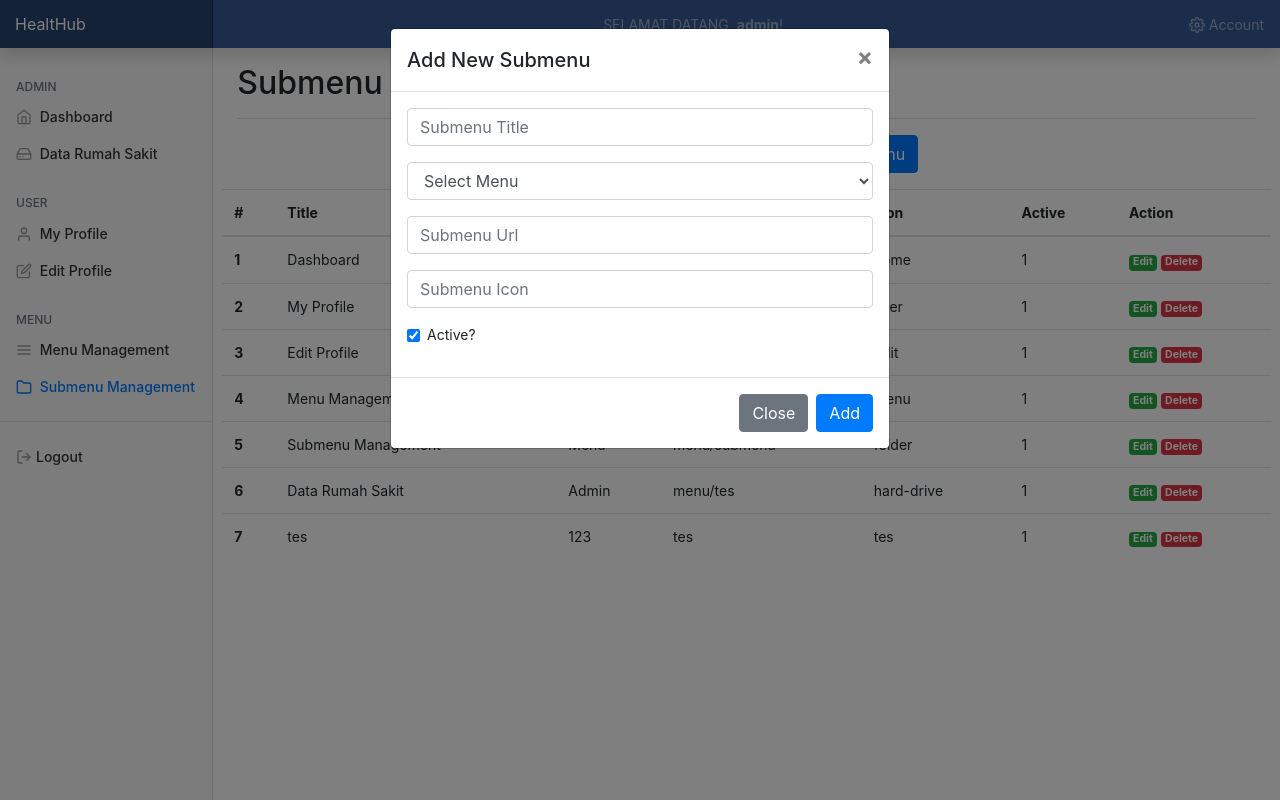
After one commit to raihanns/Tubes, a CodeIgniter app: page /tubesWEBPRO/menu/submenu in a window 1280 px wide, after a click on "Add New Submenu". The commit adds this page. Run offline with CodeIgniter, Linux system fonts and the light colour scheme; a user stored in the database is signed in; data comes from the database, SQL or seed files in the repository; both versions use the stored data as it was after the commit; some libraries are stand-ins or nearby versions.

Commit message:
Menu Management (database update)

```diff
--- a/application/config/autoload.php
+++ b/application/config/autoload.php
@@ -1,5 +1,5 @@
 <?php
-defined('BASEPATH') OR exit('No direct script access allowed');
+defined('BASEPATH') or exit('No direct script access allowed');
 
 /*
 | -------------------------------------------------------------------
@@ -58,7 +58,7 @@ $autoload['packages'] = array();
 |
 |	$autoload['libraries'] = array('user_agent' => 'ua');
 */
-$autoload['libraries'] = array('database', 'email', 'session');
+$autoload['libraries'] = array('database', 'email', 'session', 'form_validation');
 
 /*
 | -------------------------------------------------------------------
--- /dev/null
+++ b/application/controllers/Menu.php
@@ -0,0 +1,61 @@
+<?php
+defined('BASEPATH') or exit('No direct script access allowed');
+
+class Menu extends CI_Controller
+{
+    public function index()
+    {
+        $data['user'] = $this->db->get_where('user', ['email' => $this->session->userdata('email')])->row_array();
+        $data['title'] = 'Menu Management';
+
+        //model
+        $data['menu'] = $this->db->get('user_menu')->result_array();
+
+        $this->form_validation->set_rules('menu', 'Menu', 'required');
+
+
+        if ($this->form_validation->run() == false) {
+            $this->load->view('templates/header', $data);
+            $this->load->view('templates/sidebar');
+            $this->load->view('menu/index', $data);
+            $this->load->view('templates/footer');
+        } else {
+            $this->db->insert('user_menu', ['menu' => $this->input->post('menu')]);
+            $this->session->set_flashdata('message', '<div class="alert alert-success" role="alert">Menu berhasil ditambah!</div>');
+            redirect('menu');
+        }
+    }
+
+    public function submenu()
+    {
+        $data['user'] = $this->db->get_where('user', ['email' => $this->session->userdata('email')])->row_array();
+        $data['title'] = 'Submenu Management';
+        $this->load->model('M_Menu');
+
+        $data['menu'] = $this->db->get('user_menu')->result_array();
+        $data['subMenu'] = $this->M_Menu->getSubMenu();
+
+        $this->form_validation->set_rules('title', 'Title', 'required');
+        $this->form_validation->set_rules('menu_id', 'Menu', 'required');
+        $this->form_validation->set_rules('url', 'URL', 'required');
+        $this->form_validation->set_rules('icon', 'icon', 'required');
+
+        if ($this->form_validation->run() == false) {
+            $this->load->view('templates/header', $data);
+            $this->load->view('templates/sidebar');
+            $this->load->view('menu/submenu', $data);
+            $this->load->view('templates/footer');
+        } else {
+            $data = [
+                'title' => $this->input->post('title'),
+                'menu_id' => $this->input->post('menu_id'),
+                'url' => $this->input->post('url'),
+                'icon' => $this->input->post('icon'),
+                'is_active' => $this->input->post('is_active')
+            ];
+            $this->db->insert('user_sub_menu', $data);
+            $this->session->set_flashdata('message', '<div class="alert alert-success" role="alert">Submenu berhasil ditambah!</div>');
+            redirect('menu/submenu');
+        }
+    }
+}
--- /dev/null
+++ b/application/models/M_Menu.php
@@ -0,0 +1,18 @@
+<?php
+defined('BASEPATH') or exit('No direct script access allowed');
+
+
+class M_Menu extends CI_Model
+{
+    public function getSubMenu()
+    {
+
+        $query = "SELECT `user_sub_menu`.*, `user_menu`.`menu`
+                FROM `user_sub_menu` JOIN `user_menu`
+                ON `user_sub_menu`.`menu_id` = `user_menu`.`id`
+
+        ";
+
+        return $this->db->query($query)->result_array();
+    }
+}
--- a/application/views/admin/index.php
+++ b/application/views/admin/index.php
@@ -1,5 +1,5 @@
 <main role="main" class="col-md-9 ml-sm-auto col-lg-10 px-4">
     <div class="d-flex justify-content-between flex-wrap flex-md-nowrap align-items-center pt-3 pb-2 mb-3 border-bottom">
-        <h1 class="h2">Dashboard Admin</h1>
+        <h1 class="h2"><?= $title; ?></h1>
     </div>
 </main>
--- /dev/null
+++ b/application/views/menu/submenu.php
@@ -0,0 +1,109 @@
+<main role="main" class="col-md-9 ml-sm-auto col-lg-10 px-4">
+    <div class="d-flex justify-content-between flex-wrap flex-md-nowrap align-items-center pt-3 pb-2 mb-3 border-bottom">
+        <h1 class="h2"><?= $title; ?></h1>
+    </div>
+
+
+
+    <div class="row">
+        <div class="col-lg-6">
+
+            <?php if (validation_errors()) : ?>
+                <div class="alert alert-danger" role="alert">
+                    <?= validation_errors(); ?>
+                <?php endif; ?>
+                </div>
+
+
+                <?= $this->session->flashdata('message'); ?>
+                <a href="" class="btn btn-primary mb-3" data-toggle="modal" data-target="#newSubMenuModal">Add New Submenu</a>
+                <table class="table table-hover">
+                    <thead>
+                        <tr>
+                            <th scope="col">#</th>
+                            <th scope="col">Title</th>
+                            <th scope="col">Menu</th>
+                            <th scope="col">Url</th>
+                            <th scope="col">Icon</th>
+                            <th scope="col">Active</th>
+                            <th scope="col">Action</th>
+                        </tr>
+                    </thead>
+                    <tbody>
+                        <?php $i = 1; ?>
+                        <?php foreach ($subMenu as $sm) :  ?>
+                            <tr>
+                                <th scope="row"><?= $i ?></th>
+                                <td><?= $sm['title']; ?></td>
+                                <td><?= $sm['menu']; ?></td>
+                                <td><?= $sm['url']; ?></td>
+                                <td><?= $sm['icon']; ?></td>
+                                <td><?= $sm['is_active']; ?></td>
+                                <td>
+                                    <a href="" class="badge badge-success">Edit</a>
+                                    <a href="" class="badge badge-danger">Delete</a>
+                                </td>
+                            </tr>
+                            <?php $i++; ?>
+                        <?php endforeach; ?>
+                    </tbody>
+                </table>
+        </div>
+    </div>
+
+
+
+    <!-- Modal -->
+    <div class="modal fade" id="newSubMenuModal" tabindex="-1" role="dialog" aria-labelledby="newSubMenuModalLabel" aria-hidden="true">
+        <div class="modal-dialog" role="document">
+            <div class="modal-content">
+                <div class="modal-header">
+                    <h5 class="modal-title" id="newSubMenuModalLabel">Add New Submenu</h5>
+                    <button type="button" class="close" data-dismiss="modal" aria-label="Close">
+                        <span aria-hidden="true">&times;</span>
+                    </button>
+                </div>
+                <form action="<?= base_url('menu/submenu') ?>" method="POST">
+                    <div class="modal-body">
+                        <div class="form-group">
+                            <input type="text" class="form-control" id="title" name="title" placeholder="Submenu Title">
+                        </div>
+                        <div class="form-group">
+                            <select name="menu_id" id="menu_id" class="form-control">
+                                <option value="">Select Menu</option>
+                                <?php foreach ($menu as $m) : ?>
+                                    <option value="<?= $m['id']; ?>"><?= $m['menu']; ?></option>
+                                <?php endforeach; ?>
+                            </select>
+                        </div>
+                        <div class="form-group">
+                            <input type="text" class="form-control" id="url" name="url" placeholder="Submenu Url">
+                        </div>
+                        <div class="form-group">
+                            <input type="text" class="form-control" id="icon" name="icon" placeholder="Submenu Icon">
+                        </div>
+                        <div class="form-group">
+                            <div class="form-check">
+                                <input class="form-check-input" type="checkbox" value="1" name="is_active" id="is_active" checked>
+                                <label class="form-check-label" for="is_active">
+                                    Active?
+                                </label>
+                            </div>
+                        </div>
+                    </div>
+
+                    <div class="modal-footer">
+                        <button type="button" class="btn btn-secondary" data-dismiss="modal">Close</button>
+                        <button type="submit" class="btn btn-primary">Add</button>
+                    </div>
+                </form>
+
+            </div>
+        </div>
+    </div>
+
+
+
+
+
+</main>
--- a/application/views/templates/footer.php
+++ b/application/views/templates/footer.php
@@ -20,10 +20,7 @@
 		}
 	</style>
 
-	</head>
-
-	<body>
-		<footer class="page-footer">
+	<!-- <footer class="page-footer">
 		<div class="container-fluid">
 			<div class="row">
 				<div class="col">
@@ -35,12 +32,11 @@
 					<h5 style="text-align: center; padding-bottom:30px;">© 2020 Copyright: HealtHub IF42-01</h5>
 				</div>
 				<div class="col">
-						<!-- Links -->
 				</div>
 			</div>
 		</div>
 
-		</footer>
+	</footer> -->
 
 
 	</body>
--- a/application/views/templates/sidebar.php
+++ b/application/views/templates/sidebar.php
@@ -33,13 +33,18 @@
                                 ";
                     $subMenu = $this->db->query($querySubMenu)->result_array();
                     ?>
+
                     <ul class="nav flex-column">
                         <?php foreach ($subMenu as $sm) : ?>
                             <li class="nav-item">
-                                <a class="nav-link" href="<?= base_url($sm['url']); ?>">
-                                    <span data-feather="<?= $sm['icon']; ?>"></span>
-                                    <?= $sm['title']; ?>
-                                </a>
+                                <?php if ($title == $sm['title']) : ?>
+                                    <a class="nav-link active" href="<?= base_url($sm['url']); ?>">
+                                    <?php else : ?>
+                                        <a class="nav-link" href="<?= base_url($sm['url']); ?>">
+                                        <?php endif; ?>
+                                        <span data-feather="<?= $sm['icon']; ?>"></span>
+                                        <?= $sm['title']; ?>
+                                        </a>
                             </li>
                         <?php endforeach; ?>
                     </ul>
```
Also changed, not shown: application/views/menu/index.php (added, +76 -0 lines), application/views/templates/auth_header.php (+27 -18 lines), tubes.sql (+17 -8 lines). Lines whose indentation alone changed are shown as unchanged.
